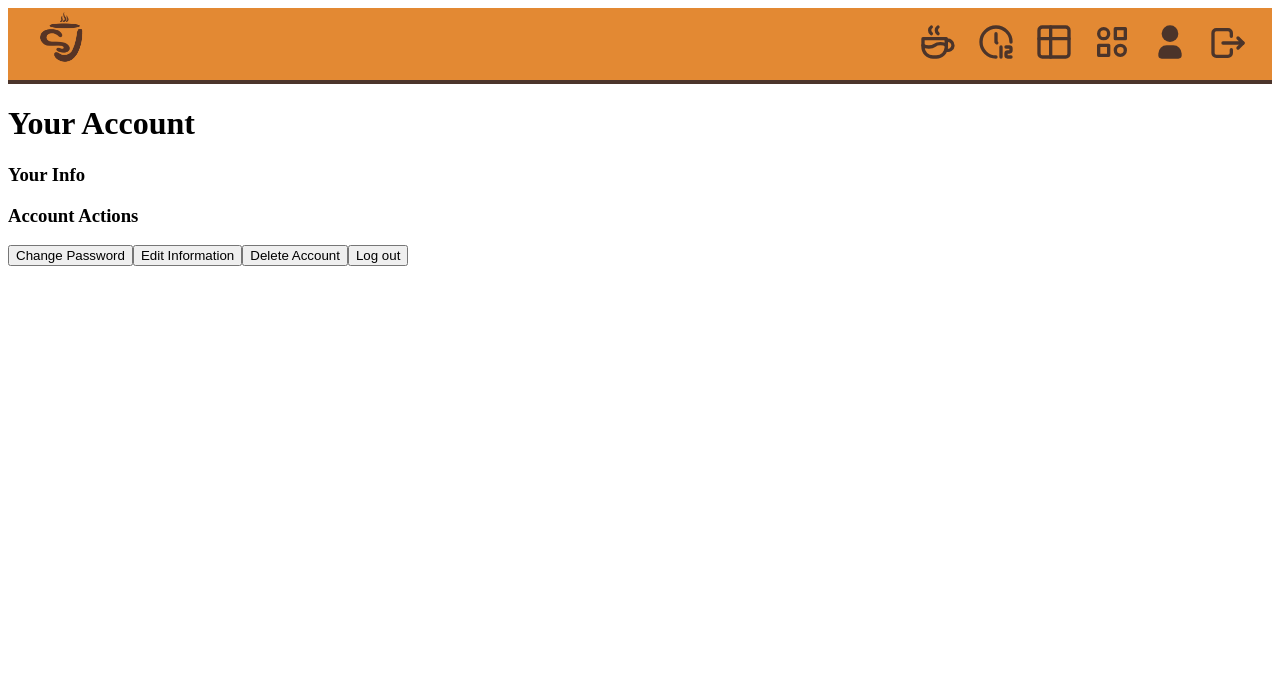
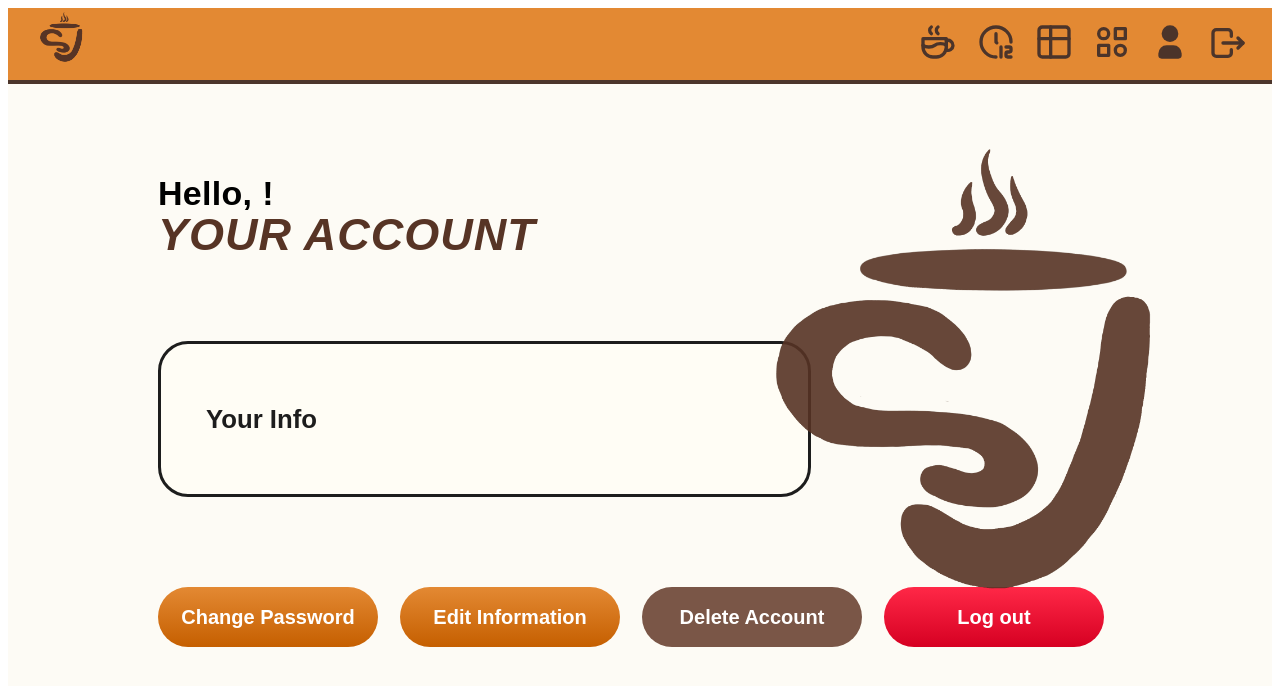
Before and after one commit to Gul-Nayab/coffee-shop, a Next.js app: page /1/account in a window 1280 px wide. Shown: the top 686 px of the page. Built offline with nearby package versions, Linux system fonts and the light colour scheme; no server answers; the database is empty; sample sign-in values are in the browser's storage.

Commit message:
design for account pages

```diff
--- a/app/[username]/account/page.tsx
+++ b/app/[username]/account/page.tsx
@@ -6,6 +6,7 @@ import { useRouter } from 'next/navigation';
 import { useUser } from '../UserContext';
 import UserAccountInfo from '@/app/[username]/components/UserAccountInfo';
 import AccountActionModal from '../components/AccountActionsForm';
+import '@/app/styles/Account.css';
 
 function AccountPage() {
   const router = useRouter();
@@ -27,23 +28,31 @@ function AccountPage() {
 
   if (status === 'loading' || loading) return <div>Loading...</div>;
   return (
-    <div>
-      <h1> Your Account</h1>
+    <div className="account-page">
+      <div className="account-greeting">
+        Hello, <i>{user?.name}</i>!
+      </div>
+      <h1 className="account-title"> Your Account</h1>
       {/* Display user information */}
-      <div>
+      <div className="account-info-box">
         <h3> Your Info</h3>
         {user && userType && <UserAccountInfo user={user} type={userType} />}
       </div>
       {/*Accout action buttons */}
-      <div>
-        <h3>Account Actions</h3>
-        <button onClick={() => openModal('password')}>Change Password</button>
-        <button onClick={() => openModal('edit')}>Edit Information</button>
-        <button onClick={() => openModal('delete')}>Delete Account</button>
-        <button onClick={() => signOut({ callbackUrl: '/auth/login' })}>
+      <div className="account-buttons">
+        <button className="account-btn btn-changePassword" onClick={() => openModal('password')}>Change Password</button>
+        <button className="account-btn btn-editInfo" onClick={() => openModal('edit')}>Edit Information</button>
+        <button className="account-btn btn-deleteAccount" onClick={() => openModal('delete')}>Delete Account</button>
+        <button className="account-btn btn-logout" onClick={() => signOut({ callbackUrl: '/auth/login' })}>
           Log out
         </button>
       </div>
+
+      <img
+        src="/images/SJCoffeeLogo.png"
+        className="account-logo-big"
+        alt="Brand Logo"
+      />
 
       {user && userType && (
         <AccountActionModal
--- a/app/[username]/components/UserAccountInfo.tsx
+++ b/app/[username]/components/UserAccountInfo.tsx
@@ -1,3 +1,5 @@
+import '@/app/styles/UserAccountInfo.css';
+
 interface Customer {
   name: string;
   username: string;
@@ -29,24 +31,38 @@ interface UserAccountInfoProps {
 }
 
 function UserAccountInfo({ user, type }: UserAccountInfoProps) {
+  function formatPhone(num?: number) {
+    if (!num) return "Not provided";
+
+    const str = num.toString();
+
+    if (str.length !== 10) return str;
+
+    const area = str.slice(0, 3);
+    const mid = str.slice(3, 6);
+    const last = str.slice(6);
+
+    return `(${area}) ${mid} ${last}`;
+  }
+
   if (type === 'customer' || type === 'student') {
     const customer = user as Customer | Student;
     return (
       <table>
         <tbody>
           <tr>
-            <th>Name</th>
+            <th>Name:</th>
             <td>{customer.name}</td>
           </tr>
           <tr>
-            <th>Phone Number</th>
+            <th>Phone Number:</th>
             <td>
-              {customer.phone_number ? customer.phone_number : 'Not provided'}
+              {formatPhone(customer.phone_number)}
             </td>
           </tr>
           {type == 'student' ? (
             <tr>
-              <th>Student ID</th>
+              <th>Student ID:</th>
               <td>{(customer as Student).student_id}</td>
             </tr>
           ) : null}
--- /dev/null
+++ b/app/styles/Account.css
@@ -0,0 +1,132 @@
+.account-page {
+  min-height: 100vh;
+  background: #fdfbf5;
+  font-family: 'Work Sans', sans-serif;
+
+  display: flex;
+  flex-direction: column;
+  align-items: flex-start; /* shift content left */
+  padding-left: 150px;      /* space from left edge */
+
+  padding-top: 40px;
+  color: #573425;
+}
+
+.account-greeting {
+  font-size: 34px;
+  font-weight: 700;
+  color: #000000;
+  margin-top: 50px;
+  letter-spacing: 0.3px;
+}
+
+.account-greeting i {
+  font-style: italic;
+  font-weight: 700;
+}
+
+.account-title {
+  font-size: 45px;
+  font-weight: 900;
+  margin-bottom: 80px;
+  letter-spacing: 1px;
+  text-transform: uppercase;
+  font-style: italic;
+  margin-top: -4px;
+}
+
+.account-info-box {
+  background: #fffdf5;
+  border: 3px solid #1d1d1d;
+  border-radius: 30px;
+
+  padding: 35px 45px;
+  width: 50%;              /* TAKE UP 2/4 OF THE PAGE */
+  max-width: 600px;
+
+  font-size: 22px;
+  color: #1d1d1d;
+  font-weight: 700;
+
+  box-shadow: none;
+  margin-bottom: 80px;
+  text-align: left;
+}
+
+.account-info-box p {
+  margin: 10px 0;
+  font-weight: 700;
+}
+
+.account-logo-big {
+  position: absolute;
+  right: 0;            /* stay flush on the right */
+  top: 130px;
+
+  width: 45vw;         /* 2/4 = half the page width */
+  height: auto;        /* maintain aspect ratio */
+
+  opacity: 0.9;
+  pointer-events: none;
+  object-fit: contain;
+}
+
+.account-buttons {
+  display: flex;
+  gap: 22px;
+  margin-top: 10px;
+  max-width: 850;
+}
+
+.account-btn {
+  width: 220px;
+  height: 60px;
+
+  border: none;
+  border-radius: 40px;
+
+  font-size: 20px;
+  font-weight: 800;
+
+  cursor: pointer;
+  color: white;
+
+  display: flex;
+  align-items: center;
+  justify-content: center;
+
+  transition: transform 0.15s ease, filter 0.15s ease;
+}
+
+.btn-changePassword {
+  background: linear-gradient(to bottom, #e38933, #c55f00);
+}
+
+.btn-editInfo {
+  background: linear-gradient(to bottom, #e38933, #c55f00);
+}
+
+.btn-deleteAccount {
+  background: #7a5647;
+}
+
+.btn-logout {
+  background: linear-gradient(to bottom, #ff2847, #d60022);
+}
+
+.account-btn:hover {
+  filter: brightness(0.95);
+}
+
+.account-btn:active {
+  transform: translateY(1px);
+}
+
+/* ================================
+   Responsive
+================================ */
+@media (max-width: 900px) {
+  .account-logo-big {
+    display: none;
+  }
+}
--- /dev/null
+++ b/app/styles/UserAccountInfo.css
@@ -0,0 +1,16 @@
+.account-info-grid {
+  display: grid;
+  grid-template-columns: 160px auto; /* label | value */
+  row-gap: 14px;
+  column-gap: 20px;
+
+  margin-top: 15px;
+}
+
+.account-info-label {
+  font-weight: 700;
+}
+
+.account-info-value {
+  font-weight: 700;
+}
```
Also changed, not shown: app/[username]/stores/page.tsx (+14 -14 lines).
